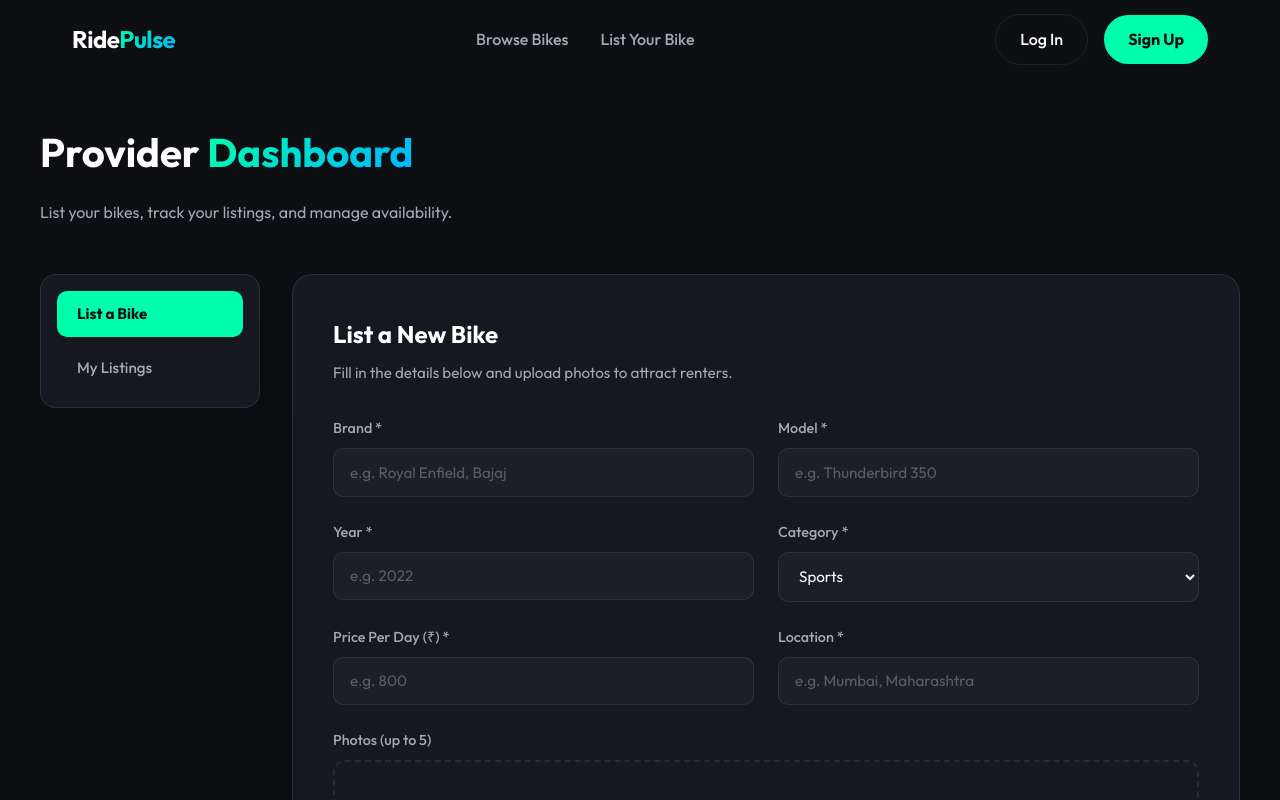
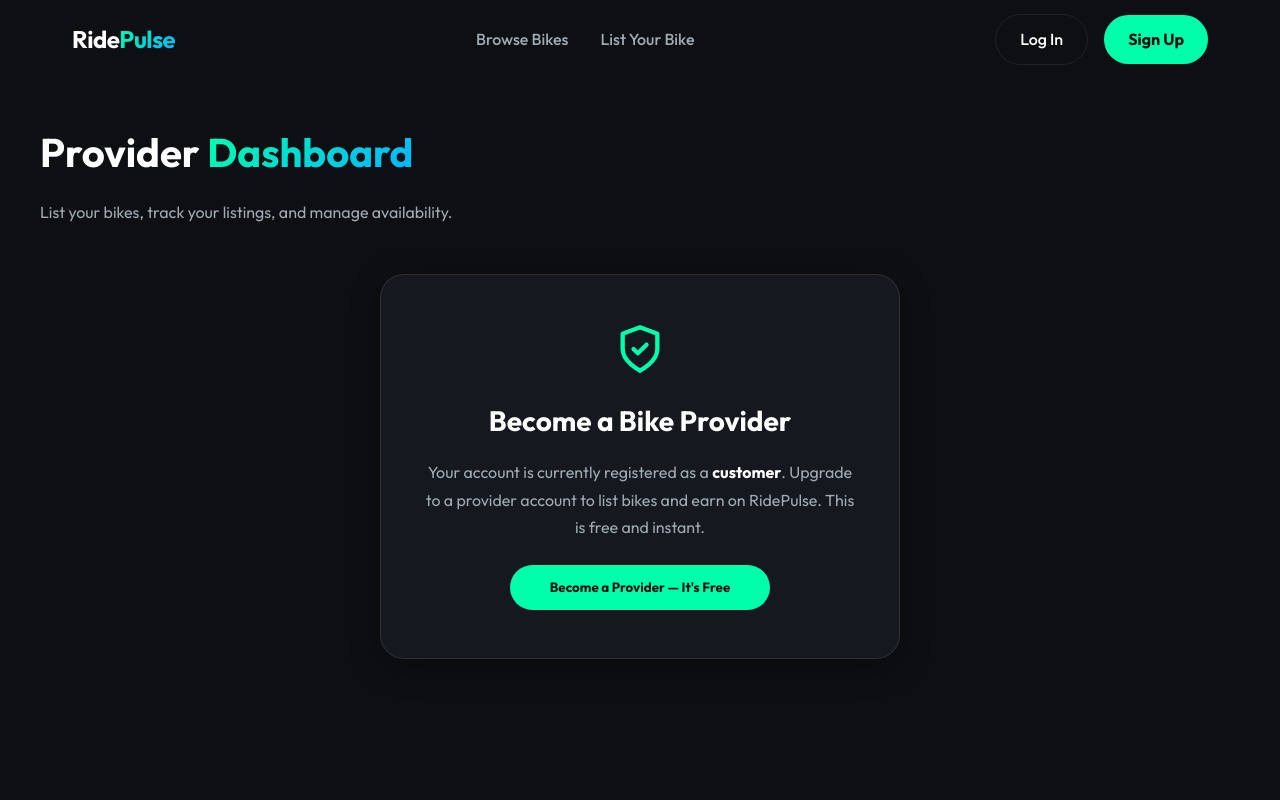
Before and after one commit to jishu-gits/rental-bike-platform, a Next.js app in the folder frontend/: page /provider in a window 1280 px wide. Shown: the top 800 px of the page. Built offline with nearby package versions, Linux system fonts and the light colour scheme.

Commit message:
bike listing fixed 01

```diff
--- a/frontend/app/provider/page.js
+++ b/frontend/app/provider/page.js
@@ -1,7 +1,7 @@
 'use client';
 import { useState, useEffect, useRef } from 'react';
 import Image from 'next/image';
-import { UploadCloud, X, CheckCircle, AlertCircle, Loader } from 'lucide-react';
+import { UploadCloud, X, CheckCircle, AlertCircle, Loader, ShieldCheck } from 'lucide-react';
 import './provider.css';
 
 const API = process.env.NEXT_PUBLIC_API_URL || '';
@@ -10,6 +10,9 @@ export default function ProviderDashboard() {
   const [activeTab, setActiveTab] = useState('add');
   const [myBikes, setMyBikes] = useState([]);
   const [bikesLoading, setBikesLoading] = useState(false);
+  const [userRole, setUserRole] = useState('customer');
+  const [upgrading, setUpgrading] = useState(false);
+  const [upgradeError, setUpgradeError] = useState('');
 
   // Form state
   const [formData, setFormData] = useState({
@@ -20,14 +23,46 @@ export default function ProviderDashboard() {
     pricePerDay: '',
     location: '',
   });
-  const [images, setImages] = useState([]); // File objects
-  const [imagePreviews, setImagePreviews] = useState([]); // Data URLs for preview
+  const [images, setImages] = useState([]);
+  const [imagePreviews, setImagePreviews] = useState([]);
   const [submitting, setSubmitting] = useState(false);
-  const [submitStatus, setSubmitStatus] = useState(null); // 'success' | 'error' | null
+  const [submitStatus, setSubmitStatus] = useState(null);
   const [submitMsg, setSubmitMsg] = useState('');
   const fileInputRef = useRef(null);
 
   const token = typeof window !== 'undefined' ? localStorage.getItem('token') : null;
+
+  // Read role from stored user object
+  useEffect(() => {
+    if (typeof window !== 'undefined') {
+      try {
+        const stored = JSON.parse(localStorage.getItem('user') || '{}');
+        if (stored.role) setUserRole(stored.role);
+      } catch {}
+    }
+  }, []);
+
+  // Upgrade to provider
+  const becomeProvider = async () => {
+    setUpgrading(true);
+    setUpgradeError('');
+    try {
+      const res = await fetch(`${API}/api/auth/become-provider`, {
+        method: 'POST',
+        headers: { Authorization: `Bearer ${token}` },
+      });
+      const data = await res.json();
+      if (!res.ok) throw new Error(data.message || 'Failed to upgrade');
+      // Refresh token and user in localStorage
+      localStorage.setItem('token', data.token);
+      localStorage.setItem('user', JSON.stringify(data.user));
+      setUserRole('provider');
+    } catch (err) {
+      setUpgradeError(err.message);
+    } finally {
+      setUpgrading(false);
+    }
+  };
 
   // Fetch provider's own bikes
   const fetchMyBikes = async () => {
@@ -111,6 +146,33 @@ export default function ProviderDashboard() {
         <p>List your bikes, track your listings, and manage availability.</p>
       </div>
 
+      {/* ── PROVIDER GATE ── */}
+      {userRole !== 'provider' && (
+        <div className="provider-gate glass">
+          <ShieldCheck size={52} className="gate-icon" />
+          <h2>Become a Bike Provider</h2>
+          <p>
+            Your account is currently registered as a <strong>customer</strong>.
+            Upgrade to a provider account to list bikes and earn on RidePulse. This is free and instant.
+          </p>
+          {upgradeError && (
+            <div className="alert alert-error" style={{ marginTop: '1rem' }}>
+              <AlertCircle size={16} /> {upgradeError}
+            </div>
+          )}
+          <button
+            className="btn-primary"
+            style={{ marginTop: '1.5rem', padding: '0.9rem 2.5rem' }}
+            onClick={becomeProvider}
+            disabled={upgrading}
+          >
+            {upgrading ? <><Loader size={16} className="animate-spin" /> Upgrading...</> : 'Become a Provider — It\'s Free'}
+          </button>
+        </div>
+      )}
+
+      {/* ── MAIN DASHBOARD (only if provider) ── */}
+      {userRole === 'provider' && (
       <div className="dashboard-layout">
         {/* Sidebar */}
         <aside className="dashboard-sidebar glass">
@@ -278,6 +340,7 @@ export default function ProviderDashboard() {
           )}
         </div>
       </div>
+      )}
     </div>
   );
 }
--- a/frontend/app/provider/provider.css
+++ b/frontend/app/provider/provider.css
@@ -300,6 +300,38 @@ select.form-input option {
   color: var(--primary-color);
 }
 
+/* Provider Gate */
+.provider-gate {
+  max-width: 520px;
+  margin: 3rem auto;
+  padding: 3rem 2.5rem;
+  border-radius: 24px;
+  text-align: center;
+  display: flex;
+  flex-direction: column;
+  align-items: center;
+}
+
+.gate-icon {
+  color: var(--primary-color);
+  margin-bottom: 1.5rem;
+}
+
+.provider-gate h2 {
+  font-size: 1.75rem;
+  font-weight: 700;
+  margin-bottom: 1rem;
+}
+
+.provider-gate p {
+  color: var(--text-secondary);
+  line-height: 1.7;
+}
+
+.provider-gate strong {
+  color: var(--text-primary);
+}
+
 /* Responsive */
 @media (max-width: 768px) {
   .dashboard-layout {
```
Also changed, not shown: 1 other file (tests, documents, lock files or other folders).
